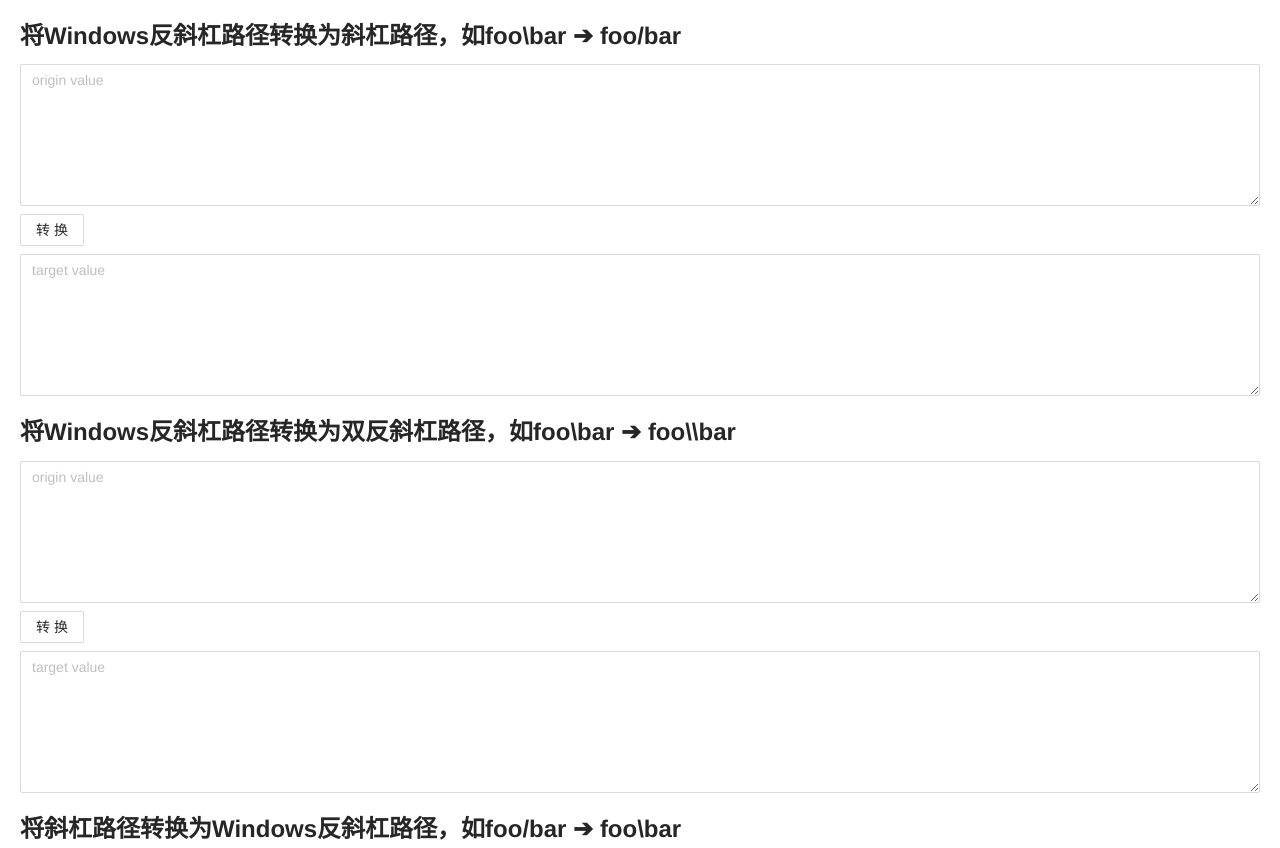
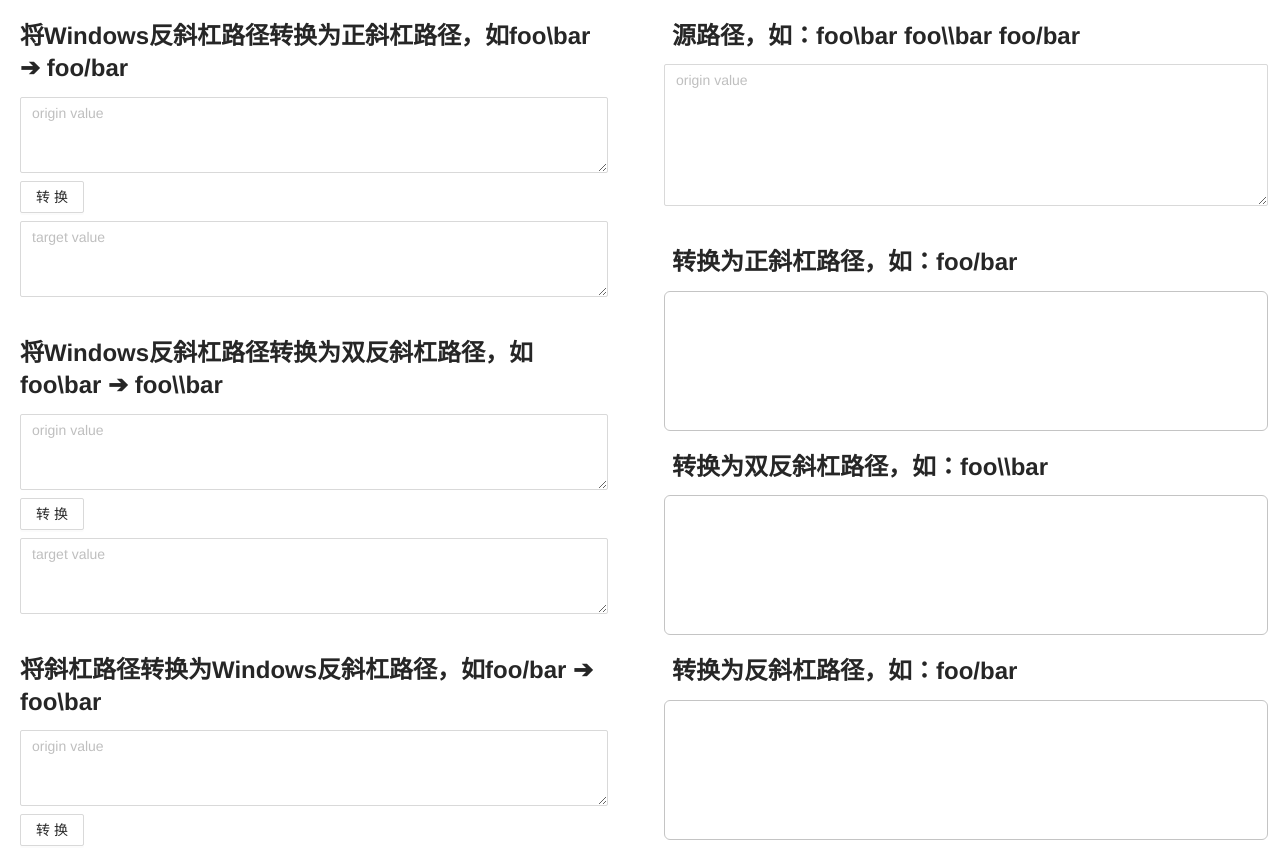
Before and after one commit to buyili/y-tools, a Vue app: page /#/tools/file-path in a window 1280 px wide. Shown: the top 848 px of the page. Built offline with nearby package versions, Linux system fonts and the light colour scheme.

Commit message:
feat: add tool for file path

```diff
--- a/src/assets/app.less
+++ b/src/assets/app.less
@@ -13,6 +13,9 @@
 .mt20{
   margin-top: 20px;
 }
+.mt40{
+  margin-top: 40px;
+}
 
 .page-container{
   padding: 20px;
--- a/src/components/Clipboard/MyClipboardSpan.vue
+++ b/src/components/Clipboard/MyClipboardSpan.vue
@@ -1,5 +1,9 @@
 <template>
-  <span v-if="value" v-clipboard="value">{{value}}<copy-outlined /></span>
+  <span v-if="value" v-clipboard="value">
+    <slot>
+      {{value}}<copy-outlined />
+    </slot>
+  </span>
 </template>
 
 <script>
--- a/src/views/tools/filePath/FilePathPage.vue
+++ b/src/views/tools/filePath/FilePathPage.vue
@@ -1,10 +1,12 @@
 <template>
   <div class="page-container">
-    <a-typography-title :level="3">将Windows反斜杠路径转换为斜杠路径，如foo\bar ➔ foo/bar</a-typography-title>
+    <a-row :gutter="[64, 8]">
+      <a-col :span="12">
+        <a-typography-title :level="3">将Windows反斜杠路径转换为正斜杠路径，如foo\bar ➔ foo/bar</a-typography-title>
         <a-row :gutter="[16, 8]">
           <a-col :span="24">
             <div class="left">
-          <a-textarea v-model:value="originValue" placeholder="origin value" :rows="6" />
+              <a-textarea v-model:value="originValue" placeholder="origin value" :rows="3" />
             </div>
           </a-col>
 
@@ -16,15 +18,15 @@
 
           <a-col :span="24">
             <div class="right">
-          <a-textarea v-model:value="originTargetValue" placeholder="target value" :rows="6" />
+              <a-textarea v-model:value="originTargetValue" placeholder="target value" :rows="3" />
             </div>
           </a-col>
         </a-row>
-    <a-typography-title class="mt20" :level="3">将Windows反斜杠路径转换为双反斜杠路径，如foo\bar ➔ foo\\bar</a-typography-title>
+        <a-typography-title class="mt40" :level="3">将Windows反斜杠路径转换为双反斜杠路径，如foo\bar ➔ foo\\bar</a-typography-title>
         <a-row :gutter="[16, 8]">
           <a-col :span="24">
             <div class="left">
-          <a-textarea v-model:value="originValue3" placeholder="origin value" :rows="6" />
+              <a-textarea v-model:value="originValue3" placeholder="origin value" :rows="3" />
             </div>
           </a-col>
 
@@ -36,15 +38,15 @@
 
           <a-col :span="24">
             <div class="right">
-          <a-textarea v-model:value="originTargetValue3" placeholder="target value" :rows="6" />
+              <a-textarea v-model:value="originTargetValue3" placeholder="target value" :rows="3" />
             </div>
           </a-col>
         </a-row>
-    <a-typography-title class="mt20" :level="3">将斜杠路径转换为Windows反斜杠路径，如foo/bar ➔ foo\bar</a-typography-title>
+        <a-typography-title class="mt40" :level="3">将斜杠路径转换为Windows反斜杠路径，如foo/bar ➔ foo\bar</a-typography-title>
         <a-row :gutter="[16, 8]">
           <a-col :span="24">
             <div class="left">
-          <a-textarea v-model:value="originValue2" placeholder="origin value" :rows="6" />
+              <a-textarea v-model:value="originValue2" placeholder="origin value" :rows="3" />
             </div>
           </a-col>
 
@@ -56,16 +58,66 @@
 
           <a-col :span="24">
             <div class="right">
-          <a-textarea v-model:value="originTargetValue2" placeholder="target value" :rows="6" />
+              <a-textarea v-model:value="originTargetValue2" placeholder="target value" :rows="3" />
             </div>
+          </a-col>
+        </a-row>
+      </a-col>
+
+      <a-col :span="12">
+        <a-typography-title :level="3">源路径，如：foo\bar  foo\\bar  foo/bar</a-typography-title>
+        <a-row :gutter="[16, 8]">
+          <a-textarea v-model:value="fastConversion.originValue" placeholder="origin value" :rows="6" />
+        </a-row>
+        <a-typography-title class="mt40" :level="3">转换为正斜杠路径，如：foo/bar</a-typography-title>
+        <a-row :gutter="[16, 8]">
+          <!--          <a-textarea v-model:value="fastConversion.forwardSlashValue" placeholder="target value" :rows="6" />-->
+          <div class="target-value-preview" placeholder="target value">
+            <my-clipboard-span :value="fastConversion.forwardSlashValue" />
+          </div>
+        </a-row>
+        <a-typography-title class="mt20" :level="3">转换为双反斜杠路径，如：foo\\bar</a-typography-title>
+        <a-row :gutter="[16, 8]">
+          <!--          <a-textarea v-model:value="fastConversion.doubleBackSlashValue" placeholder="target value" :rows="6" />-->
+          <div class="target-value-preview">
+            <my-clipboard-span :value="fastConversion.forwardSlashValue" />
+          </div>
+        </a-row>
+        <a-typography-title class="mt20" :level="3">转换为反斜杠路径，如：foo/bar</a-typography-title>
+        <a-row :gutter="[16, 8]">
+          <!--          <a-textarea v-model:value="fastConversion.backSlashValue" placeholder="target value" :rows="6" />-->
+          <div class="target-value-preview">
+            <my-clipboard-span :value="fastConversion.forwardSlashValue" />
+          </div>
+        </a-row>
       </a-col>
     </a-row>
   </div>
 </template>
 
 <script>
+import MyClipboardSpan from "/src/components/Clipboard/MyClipboardSpan.vue";
+const forwardToBackSlash = (value)=>{
+  return value.replaceAll("/", "\\")
+}
+const forwardToDoubleBackSlash = (value)=>{
+  return value.replaceAll("/", "\\\\")
+}
+const backToForwardSlash = (value)=>{
+  return value.replaceAll("\\", "/")
+}
+const backToDoubleBackSlash = (value)=>{
+  return value.replaceAll("\\", "\\\\")
+}
+const doubleBackToForwardSlash=(value)=>{
+  return value.replaceAll("\\\\", "/")
+}
+const doubleBackToBackSlash=(value)=>{
+  return value.replaceAll("\\\\", "\\")
+}
 export default {
   name: "FilePathPage",
+  components: {MyClipboardSpan},
   data() {
     return {
       originValue: '',
@@ -74,6 +126,15 @@ export default {
       originTargetValue2: '',
       originValue3: '',
       originTargetValue3: '',
+      fastConversion: {
+        originValue: '',
+        //正斜杠
+        forwardSlashValue: '',
+        //反斜杠
+        backSlashValue: '',
+        //双反斜杠
+        doubleBackSlashValue: '',
+      }
     }
   },
   watch: {
@@ -85,6 +146,16 @@ export default {
     },
     originValue3(newValue, oldValue) {
       this.originTargetValue3 = newValue.replaceAll("\\", "\\\\")
+    },
+    ['fastConversion.originValue'](newValue){
+      if(newValue.indexOf("\\") !== -1){
+        newValue = backToForwardSlash(newValue)
+      }else if(newValue.indexOf("\\\\") !== -1){
+        newValue = doubleBackToForwardSlash(newValue)
+      }
+      this.fastConversion.forwardSlashValue = newValue
+      this.fastConversion.backSlashValue = forwardToBackSlash(newValue)
+      this.fastConversion.doubleBackSlashValue = forwardToDoubleBackSlash(newValue)
     }
   },
   methods: {
@@ -99,5 +170,11 @@ export default {
 </script>
 
 <style scoped>
-
+.target-value-preview{
+  width: 100%;
+  height: 140px;
+  padding: 8px 12px;
+  border: 1px solid #c4c4c4;
+  border-radius: 6px;
+}
 </style>
```
Lines whose indentation alone changed are shown as unchanged.
